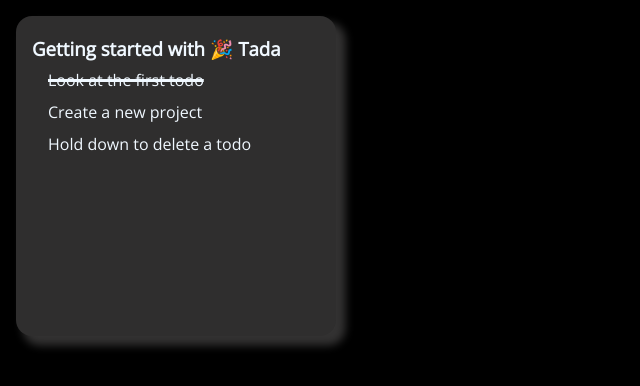
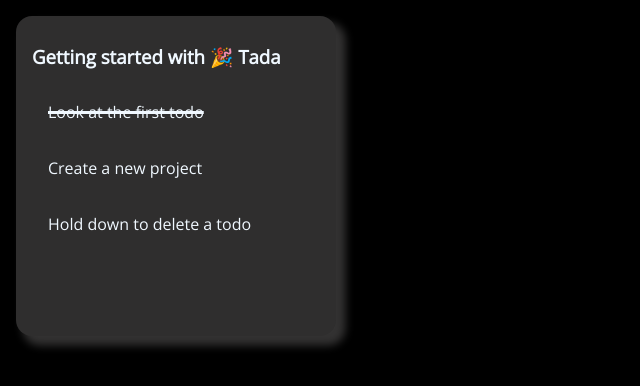
Before and after one commit to charlesfrye/odin-js-project-todo, a website built with webpack: page dist/index.html in a window 1280 px wide. Shown: the whole page, without its empty margins (0-640 px from the left). Built offline with nearby package versions, Linux system fonts and the light colour scheme.

Commit message:
better todo styling

```diff
--- a/src/style.css
+++ b/src/style.css
@@ -44,12 +44,13 @@
 
 .project {
   display: grid;
-  grid-template-rows: repeat(auto-fit, 2rem);
+  grid-template-rows: repeat(auto-fit, 3rem);
   align-items: center;
   background-color: #2f2e2e;
   border-radius: 1rem;
   box-shadow: 0.5rem 0.5rem 0.5rem 0.1rem #333232;
   padding: 1rem;
+  gap: 0.5rem;
 }
 
 .todo {
```
